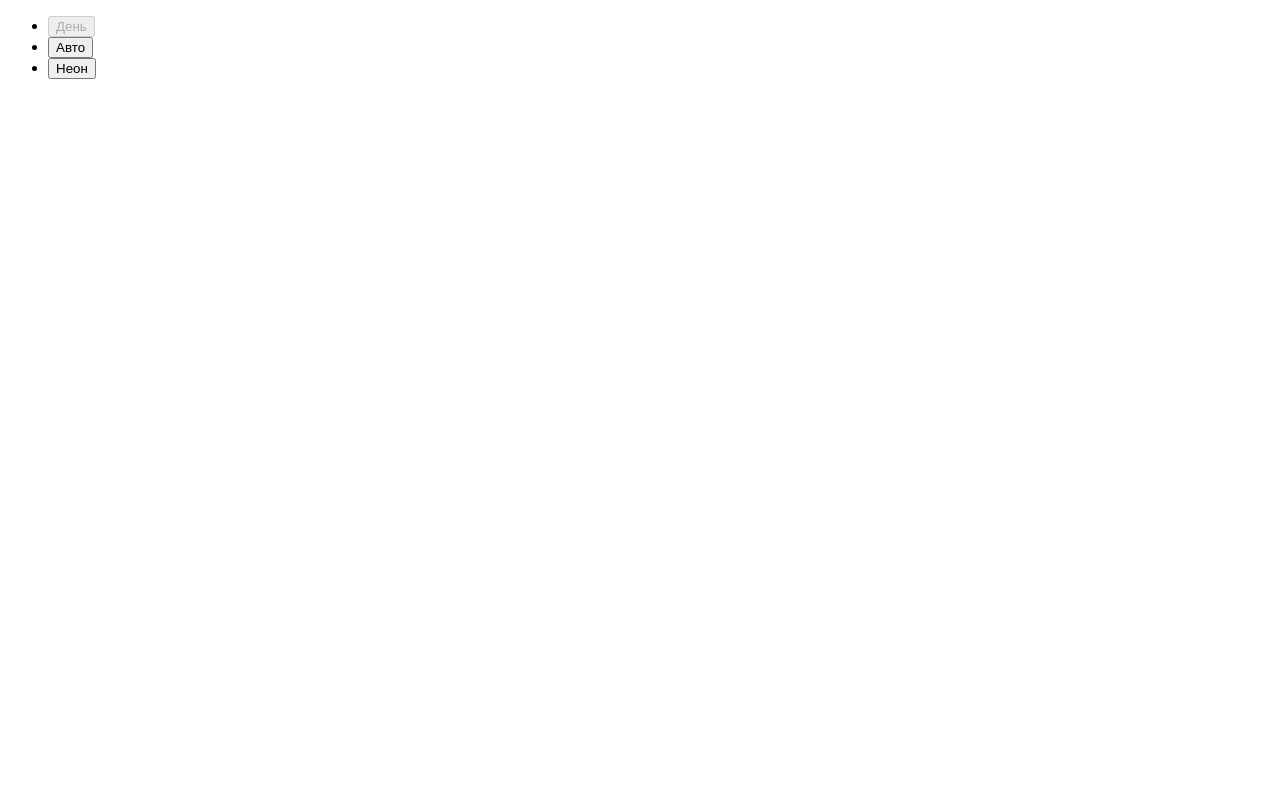
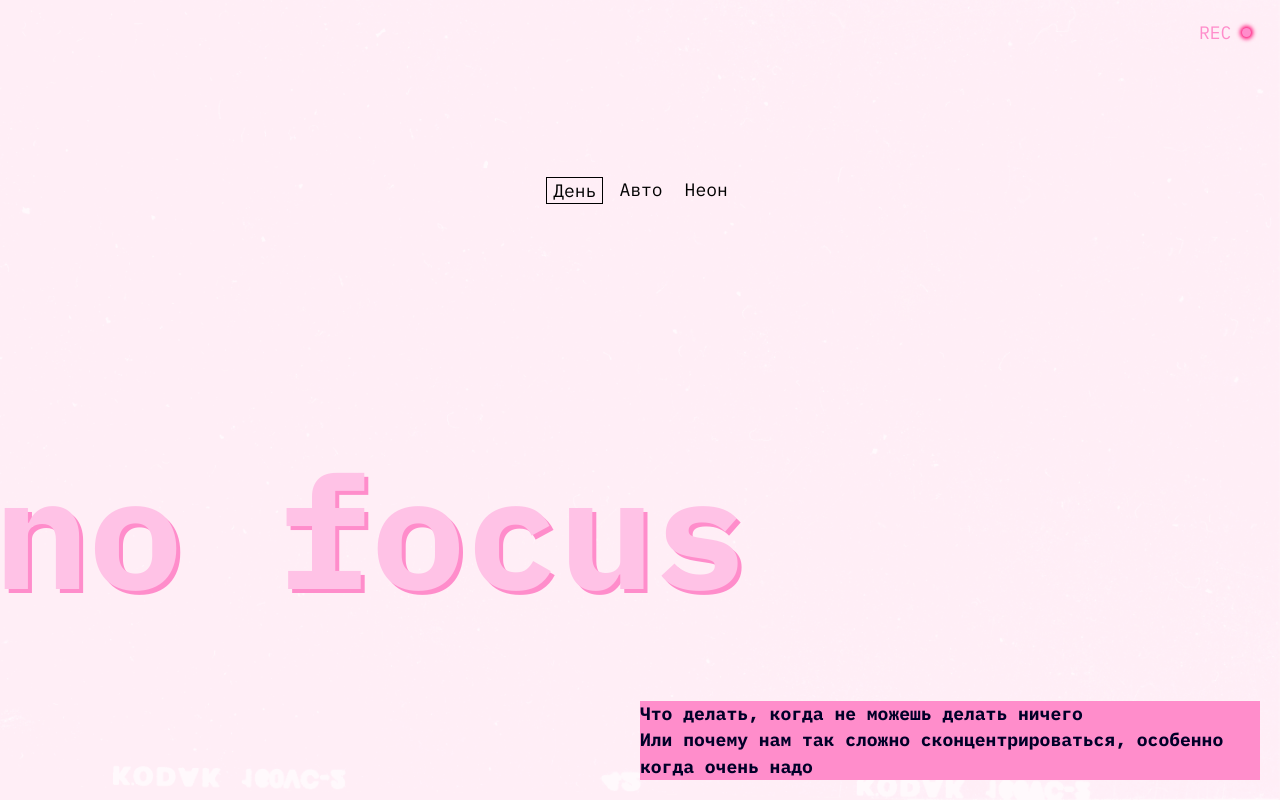
Before and after one commit to MariiaZhur/slozhno-sosredotochitsya, a plain HTML site: page index.html in a window 1280 px wide. Both pictures are taken after a click on the button "День". Drawn offline with Linux system fonts and the light colour scheme.

Commit message:
Added website header: structure and styles

```diff
--- a/index.html
+++ b/index.html
@@ -1,10 +1,20 @@
 <!DOCTYPE html>
 <html lang="ru">
   <head>
-    <meta charset="UTF-8" />
-    <meta http-equiv="X-UA-Compatible" content="IE=edge" />
-    <meta name="viewport" content="width=device-width, initial-scale=1.0" />
+    <meta charset="UTF-8">
+    <meta http-equiv="X-UA-Compatible" content="IE=edge">
+    <meta name="viewport" content="width=device-width, initial-scale=1.0">
+    <meta name="color-scheme" content="dark light">
     <title>Сложно сосредоточиться</title>
+    <link rel="icon" href="favicon.ico" type="image/x-icon">
+    <link rel="icon" href="favicon.svg" type="image/svg+xml">
+    <link rel="stylesheet" href="./fonts/fonts.css">
+    <link rel="stylesheet" href="./styles/globals.css">
+    <link rel="stylesheet" href="./styles/variables.css">
+<link rel="stylesheet" href="./styles/style.css">
+<link rel="stylesheet" href="./styles/dark.css">
+<link rel="stylesheet" href="./styles/light.css">
+
   </head>
   <body class="page">
     <header class="header decorated-zone">
@@ -34,6 +44,12 @@
           </li>
         </ul>
       </nav>
+      <div class="header__rec" aria-hidden="true"></div>
+      <h1 class="header_main-heading">no focus</h1>
+      <p class="title_text title-decor">
+        Что делать, когда не можешь делать ничего<br>
+Или почему нам так сложно сконцентрироваться, особенно когда очень надо
+      </p>
     </header>
     <script src="./scripts/script.js"></script>
   </body>
--- a/styles/dark.css
+++ b/styles/dark.css
@@ -9,4 +9,13 @@
     Так стили написанные ниже будут иметь больший вес,
     чем стили в медиазапросе предпочтений пользователя
   */
+--accent-color: #FF0070;
+  --bg-color: #000028;
+  --bg-image: url(../images/cover-image-dark.png);
+  --title-color: #000028;
+  --heading-color: #FF0070;
+  --main-heading-color: #DB00FF;
+  --text-color: #F1B2CE;
+  --button-text-color: #FF0070;
+  --border-color: #FF0070;
 }
--- a/styles/light.css
+++ b/styles/light.css
@@ -9,4 +9,20 @@
     Так стили написанные ниже будут иметь больший вес,
     чем стили в медиазапросе предпочтений пользователя
   */
+  --accent-color: #FF8DCB;
+  --bg-color: #FFF1F7;
+  --bg-image: url(../images/cover-image-light.png);
+  --heading-color: #353430;
+  --main-heading-color: #FFC2E6;
+  --text-color: #353430;
 }
+/*
+@media (prefers-color-scheme: light) {
+:root {
+      /* Дублируем переменные светлой темы
+  }
+   .header__rec {
+        display: none;
+      }
+    }
+*/
--- a/styles/style.css
+++ b/styles/style.css
@@ -2,4 +2,151 @@
 
 .page {
   /* сохраните в разметке и стилях класс page. На его основе работает скрипт. */
+  min-inline-size: 360px;
+  font-family: var(--main-font, Courier, monospace);
+  background-color: var(--bg-color, #000028);
+  background-image: var(--bg-image);
+  background-repeat: no-repeat;
+  background-size: cover;
+  background-attachment: fixed;
+  background-position: center;
 }
+.header {
+  display: grid;
+grid-template-rows: 1fr min-content 1fr;
+padding: var(--space);
+block-size: 100vh;
+min-block-size: 768px;
+align-items: center;
+
+}
+.decorated-zone {
+
+}
+.decorated-zone::before,
+.decorated-zone::after {
+  content: "";
+  position: absolute;
+  width: var(--element-size);
+  height: var(--element-size);
+  border-color: var(--border-color);
+}
+
+.decorated-zone::before {
+  border-inline-start: 1px solid var(--border-color);
+  border-block-end: 1px solid var(--border-color);
+  left: var(--space);
+  bottom: var(--space);
+}
+
+.decorated-zone::after {
+ border-block-start: 1px solid var(--border-color);
+ border-inline-end: 1px solid var(--border-color);
+  right: var(--space);
+  top: var(--space);
+}
+
+.header__theme-menu {
+  justify-self: center;
+}
+.header__theme-menu-list {
+  display: grid;
+  grid-auto-flow: column;
+  gap: 10px;
+}
+.header__theme-menu-item {
+}
+.header__theme-menu-button {
+  color: var(--button-text-color);
+  font-size: 18px;
+  font-weight: 400;
+  background-color: transparent;
+  border: transparent;
+  cursor: pointer;
+  text-decoration: none;
+}
+.header__theme-menu-button:hover {
+   /*  */
+   color: var(--button-text-color);
+  border: 1px solid currentColor;
+}
+.header__theme-menu-button:focus {
+  outline: none; /* Убираем стандартное выделение */
+
+}
+.header__theme-menu-button:focus-visible {
+  border-bottom: 1px solid var(--button-text-color);
+
+}
+.header__theme-menu-button_active {
+  cursor: default;
+  pointer-events: none;
+  border: 1px solid currentColor;
+}
+
+.header__theme-menu-button_type_light {
+}
+.header__theme-menu-button_active {
+}
+.header__theme-menu-button_type_auto {
+}
+.header__theme-menu-button_type_dark {
+}
+.header_main-heading {
+  font-size: clamp(7.5rem, 0.5625rem + 14.4531vw, 9.8125rem);
+  text-shadow: 4px 4px 0 var(--accent-color);
+  color: var(--main-heading-color, #DB00FF);
+  font-family: var(--main-font, Courier, monospace);
+font-weight: 700;
+line-height: 0.825;
+text-align: left;
+position: relative;
+left: -2vw;
+
+
+}
+.title_text {
+  color: var(--title-color, #000028);
+  font-family: IBM Plex Mono;
+font-weight: 700;
+line-height: 1.4625;
+text-align: left;
+overflow-wrap: break-word; /* гибкий перенос текста */
+max-width: 50%;
+justify-self: flex-end;
+align-self: center;
+font-size: 18px;
+}
+
+.title-decor {
+  background-color: var(--accent-color, #FF0070);
+}
+.header__rec::before, .header__rec::after {
+ position: absolute;
+ color: var(--accent-color, #FF0070);
+
+
+}
+
+.header__rec::before {
+  content: "REС";
+  text-transform: uppercase;
+  font-size: 18px;
+  font-weight: 400;
+  line-height: 25px;
+  width: 33px;
+  height: 26px;
+  top: 20px;
+  right: 48px;
+}
+.header__rec::after {
+  content: "";
+  height: 9px;
+  width: 9px;
+  top: 28px;
+  right: 29px;
+  border-radius: 50%;
+  background-color: var(--accent-color, #FF0070);
+  box-shadow: 0px 0px 4px 2px #FF0070;
+
+}
--- a/styles/variables.css
+++ b/styles/variables.css
@@ -2,3 +2,17 @@
   Переменные для вашего проекта
   и их переопределение под различные устройства
 */
+:root {
+  --main-font: 'IBM Plex mono';
+  --space: 20px;
+  --element-size: 25px;
+
+
+}
+/*
+@media (width >= 768px) {
+  :root {
+
+  }
+}
+*/
```
